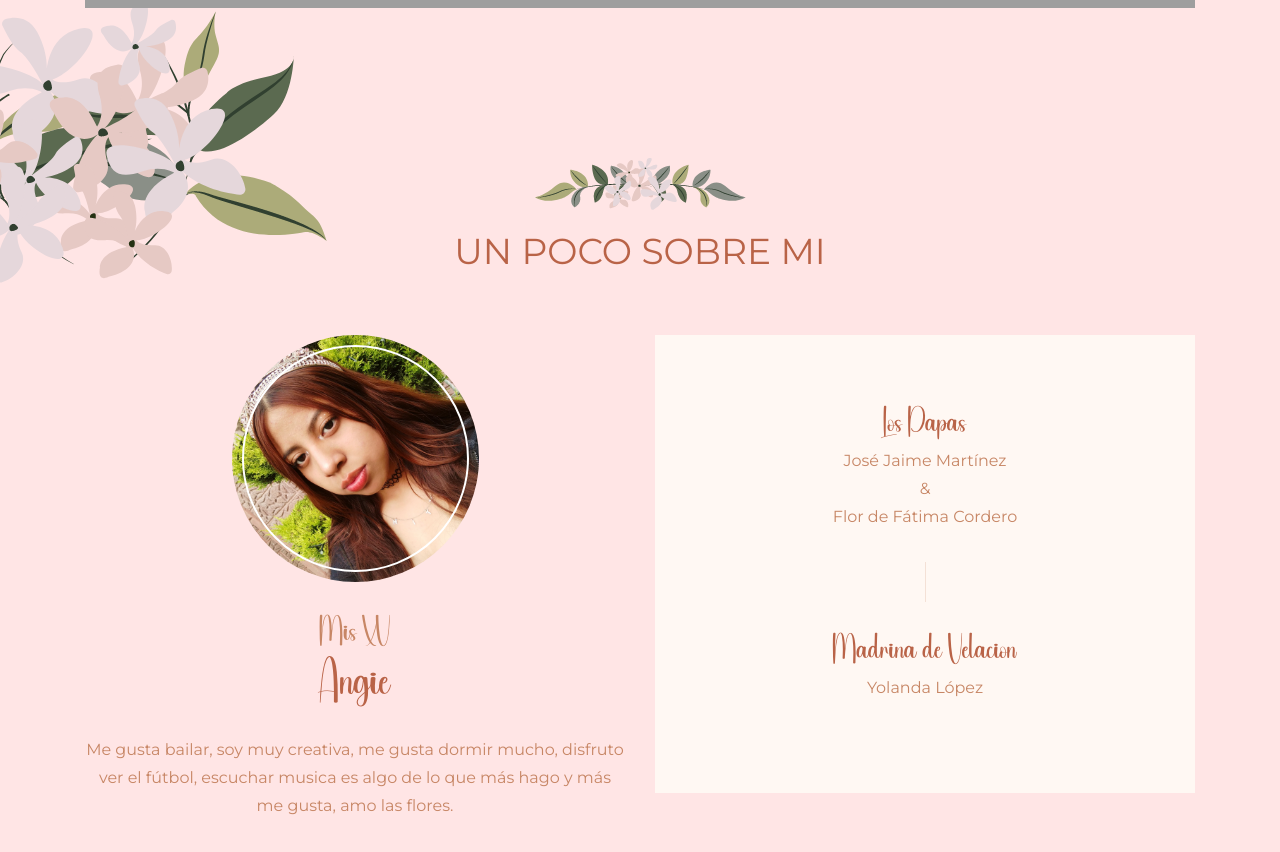
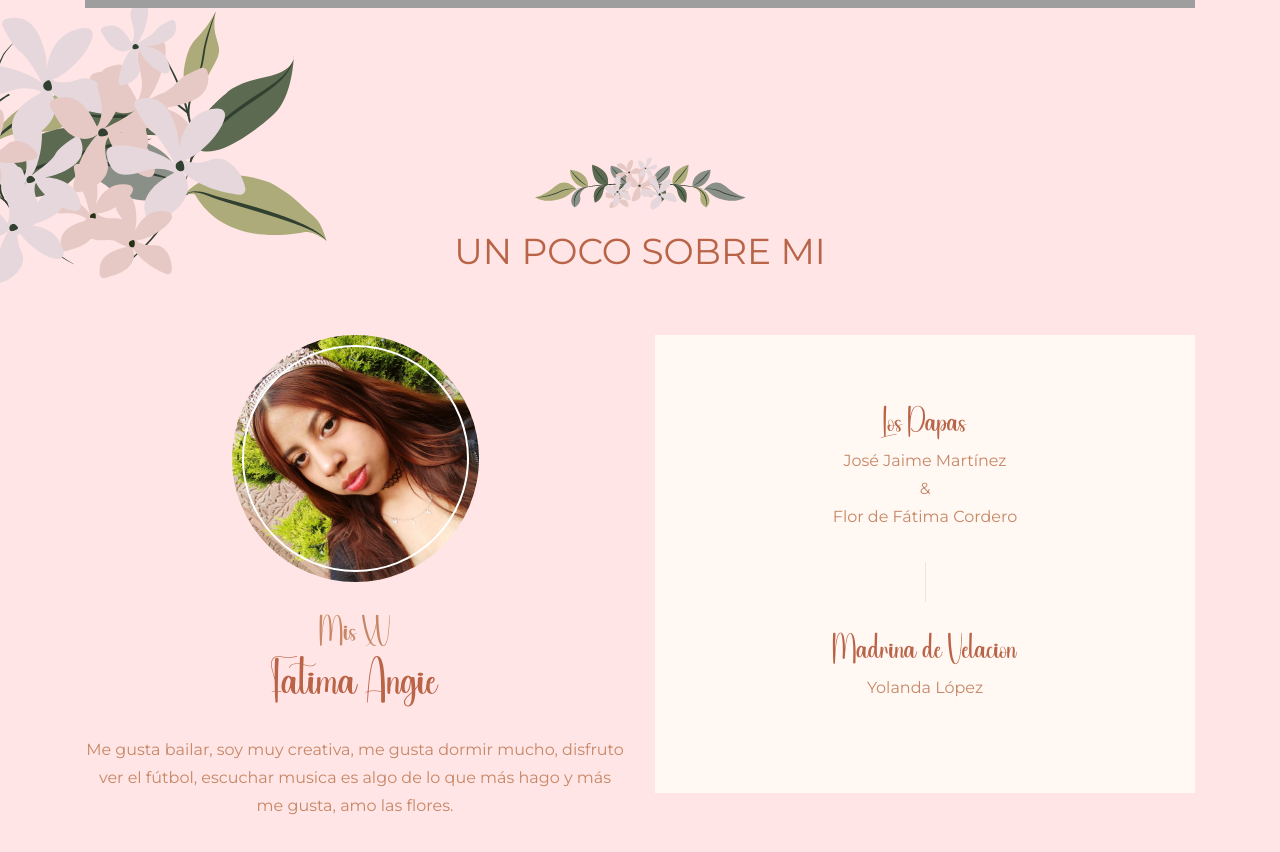
Before and after one commit to JORGEHDZC/XVFatimaAngie, a plain HTML site: page index.html in a window 1280 px wide. Shown: the part 1564-2416 px from the top of the page. Drawn offline with Linux system fonts and the light colour scheme; some packages are replaced by stand-ins of ours; grey boxes are pictures that could not be loaded; a web font is replaced by a local one.

Commit message:
Update index.html

```diff
--- a/index.html
+++ b/index.html
@@ -4,7 +4,7 @@
     <meta charset="utf-8" />
     <meta http-equiv="x-ua-compatible" content="ie=edge" />
     <title>Mis XV Años - Fátima Angie</title>
-    <link rel="shortcut icon" href="/img/icon/icon.png" type="image/x-icon" />
+    <link rel="shortcut icon" href="img/icon/icon.png" type="image/x-icon" />
     <meta name="description" content="" />
     <meta name="viewport" content="width=device-width, initial-scale=1" />
 
@@ -106,7 +106,7 @@
             <br />
             <h3>
               Mis XV Años<br />
-              Angie
+              Fátima Angie
             </h3>
           </div>
         </div>
@@ -159,7 +159,7 @@
                 <img src="img/profile.webp" alt="" class="rounded-image" />
               </div>
               <span>Mis XV</span>
-              <h3>Angie</h3>
+              <h3>Fátima Angie</h3>
               <p>
                 Me gusta bailar, soy muy creativa, me gusta dormir mucho,
                 disfruto ver el fútbol, escuchar musica es algo de lo que más
```
